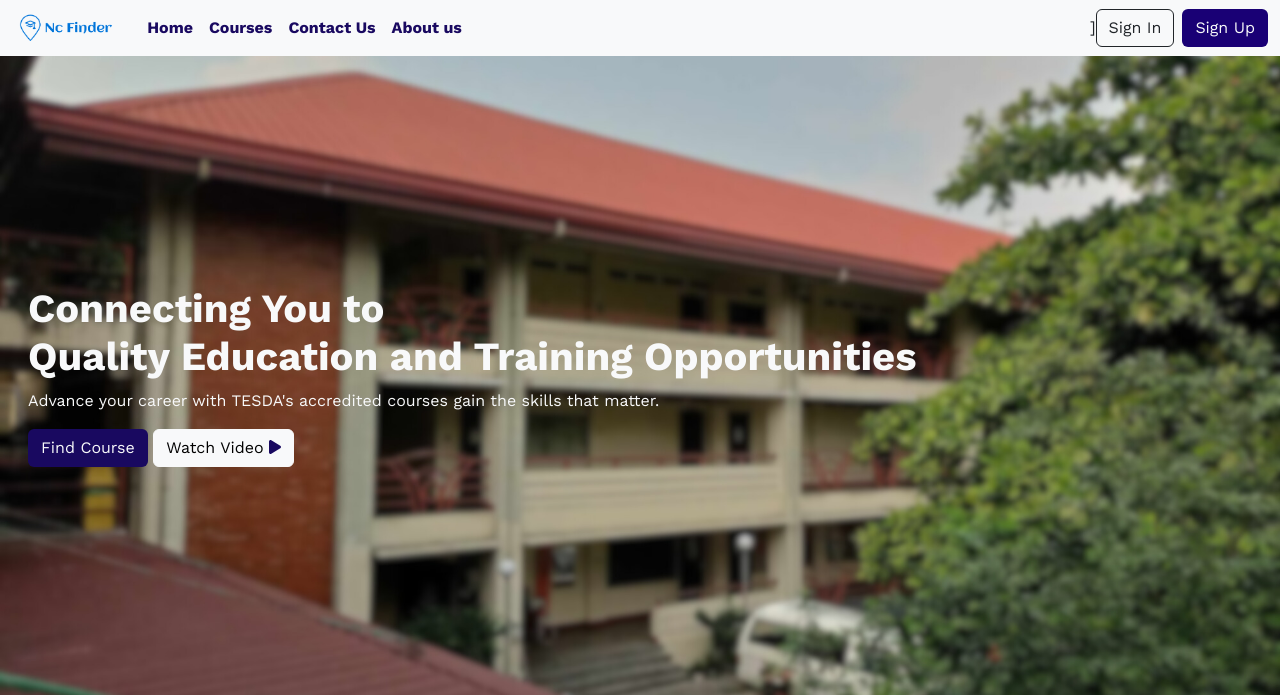
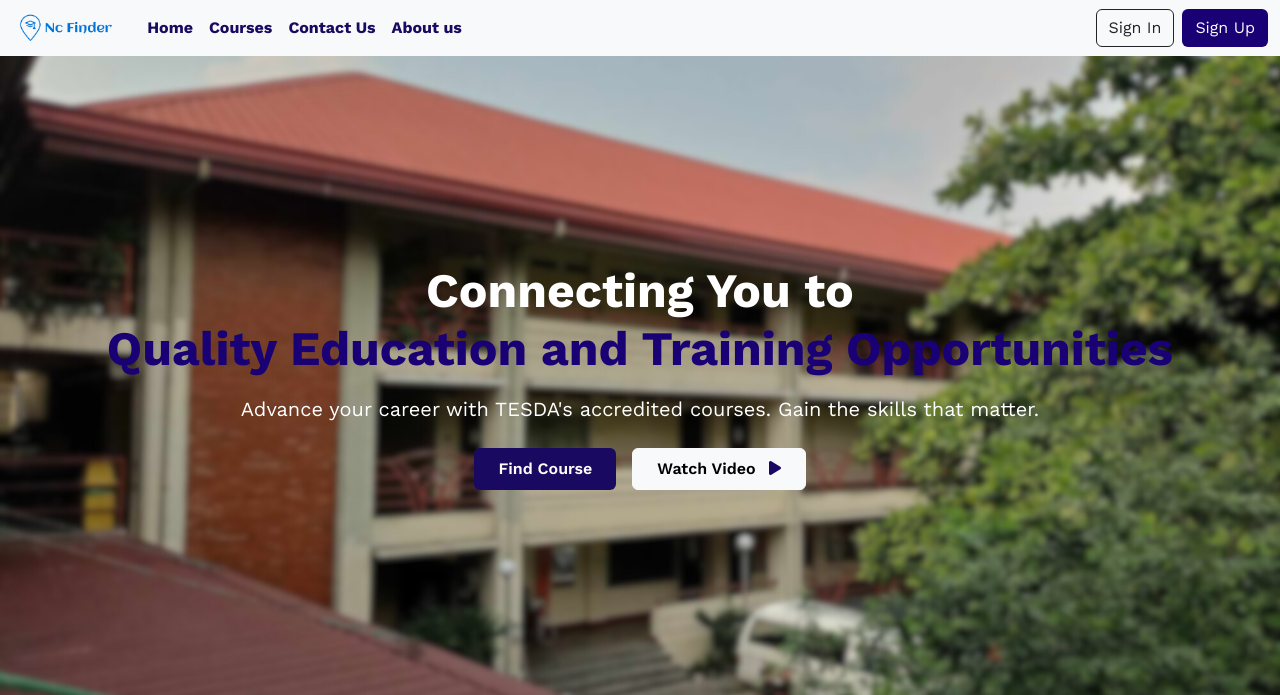
Before and after one commit to lyn212-cpu/Capstone, a PHP site: page / in a window 1280 px wide. Shown: the top 695 px of the page. Run offline with PHP 8.4, Linux system fonts and the light colour scheme; some libraries are stand-ins or nearby versions.

Commit message:
new hero layout

```diff
--- a/UserInterface/index.php
+++ b/UserInterface/index.php
@@ -39,7 +39,7 @@
                     <li class="nav-item">
                         <a style="color: #190960" class="nav-link fw-bold" href="#About_us">About us</a>
                     </li>
-                </ul>]
+                </ul>
                 <div class="d-flex">
                     <a data-bs-target="#LoginModal" data-bs-toggle="modal" href="#" class="btn btn-outline-dark me-2">Sign In</a>
                     <a  href="./Sign_Up.php" style="background-color: #190075" class="btn text-light">Sign Up</a>
@@ -48,25 +48,28 @@
         </div>
     </nav>
 </header>
-<!--  Hero Section  -->
-<section  id="hero_section" class="container-fluid">
-<div class="p-lg-3">
-    <h1  class="fw-bold text-light">
-        Connecting You to <br> Quality Education and Training Opportunities
-    </h1>
-    <p class="text-light">
-        Advance your career with TESDA's accredited courses gain the skills that matter.
-    </p>
-    <div>
-        <button style="background-color: #190960" class="btn text-light">Find Course</button>
-        <button  class="btn btn-light">
-            Watch Video
-            <i style="color: #190960" class="fa-solid fa-play"></i>
-        </button>
+<!-- Hero Section -->
+<section id="hero_section" class="container-fluid d-flex align-items-center justify-content-center text-center text-white">
+    <div class="p-4 p-lg-5">
+        <h1 class="fw-bold display-5 display-md-4">
+            Connecting You to <br>
+            <span style="color: #190075;">Quality Education and Training Opportunities</span>
+        </h1>
+        <p class="mt-3 fs-5">
+            Advance your career with TESDA's accredited courses. Gain the skills that matter.
+        </p>
+        <div class="mt-4 d-flex flex-column flex-sm-row justify-content-center gap-3">
+            <button class="btn btn-primary px-4 py-2 fw-semibold" style="background-color: #190960; border: none;">
+                Find Course
+            </button>
+            <button class="btn btn-light px-4 py-2 fw-semibold">
+                Watch Video
+                <i class="fa-solid fa-play ms-2" style="color: #190960;"></i>
+            </button>
+        </div>
     </div>
-</div>
+</section>
 
-</section>
 <div class="text-center p-5">
   <h1  class="fw-bold">
       Explore
```
